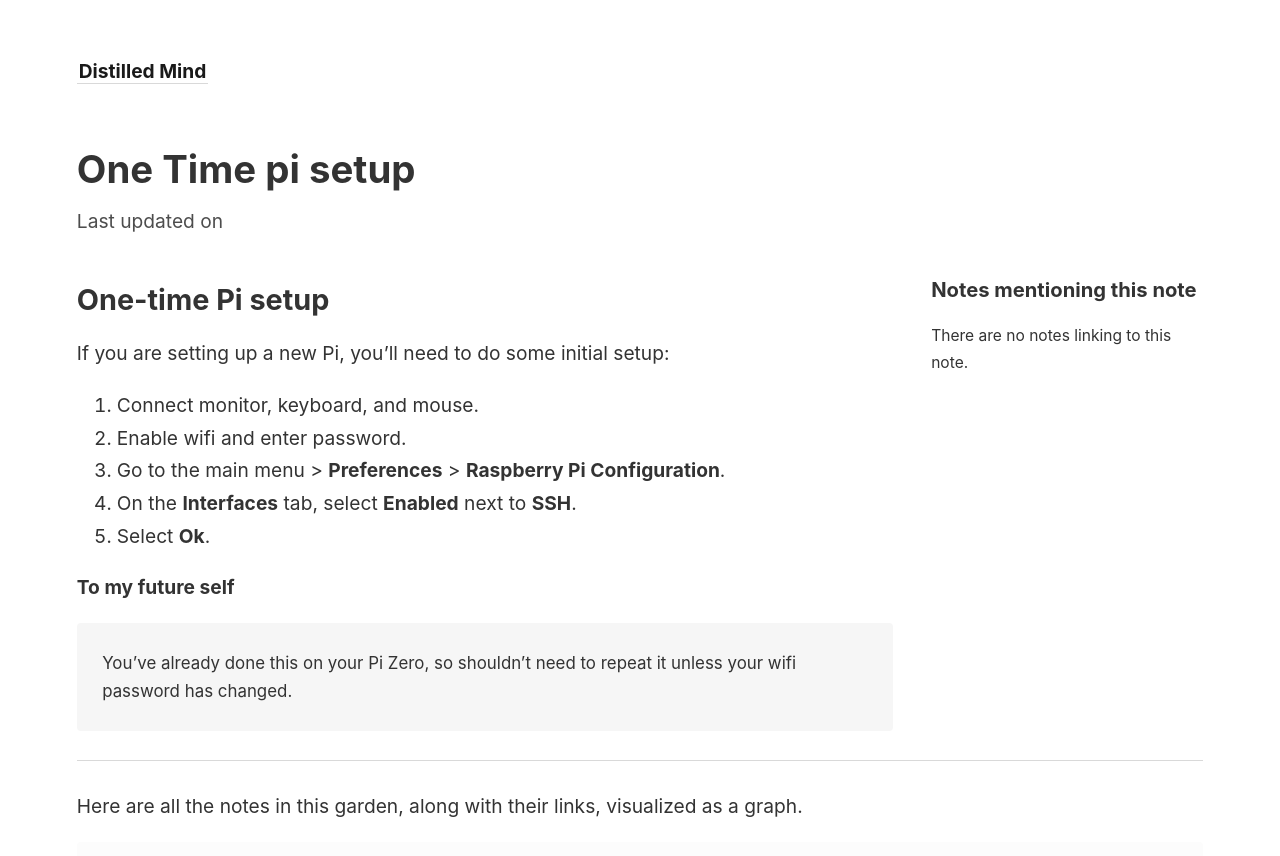
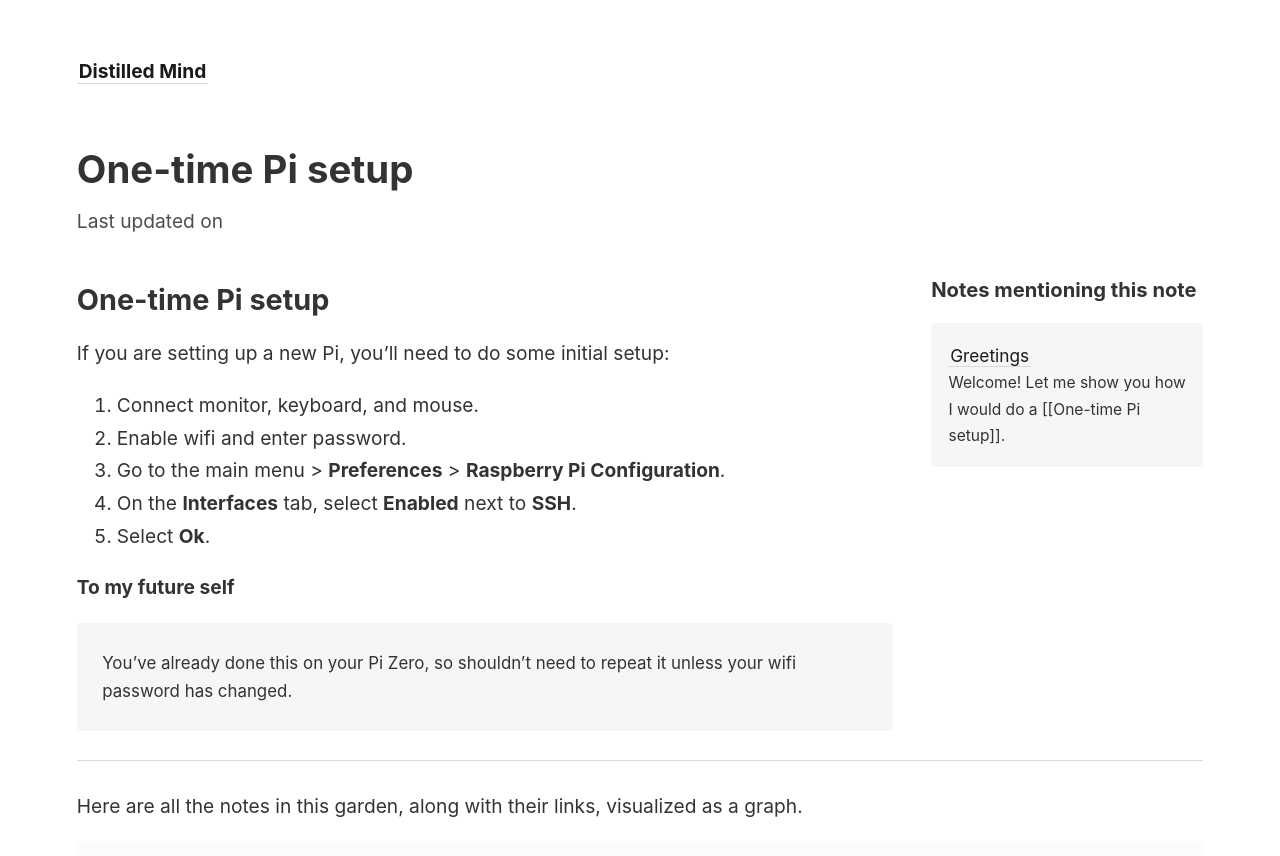
Before and after one commit to shirelaktoun/secondbrain, a Jekyll site: the page built from _notes/One-time Pi setup.md, in a window 1280 px wide and 900 px high. Shown: the top 856 px of the window. Built offline with Jekyll 4.4.1, drawn with Linux system fonts in a browser that asks for light colours; some of the changed text lies outside the part shown.

Commit message:
Update One-time Pi setup.md
typo

```diff
--- a/_notes/One-time Pi setup.md
+++ b/_notes/One-time Pi setup.md
@@ -1,5 +1,5 @@
 ---
-Title: One-time Pi setup
+title: One-time Pi setup
 ---
 ## One-time Pi setup
 
```
